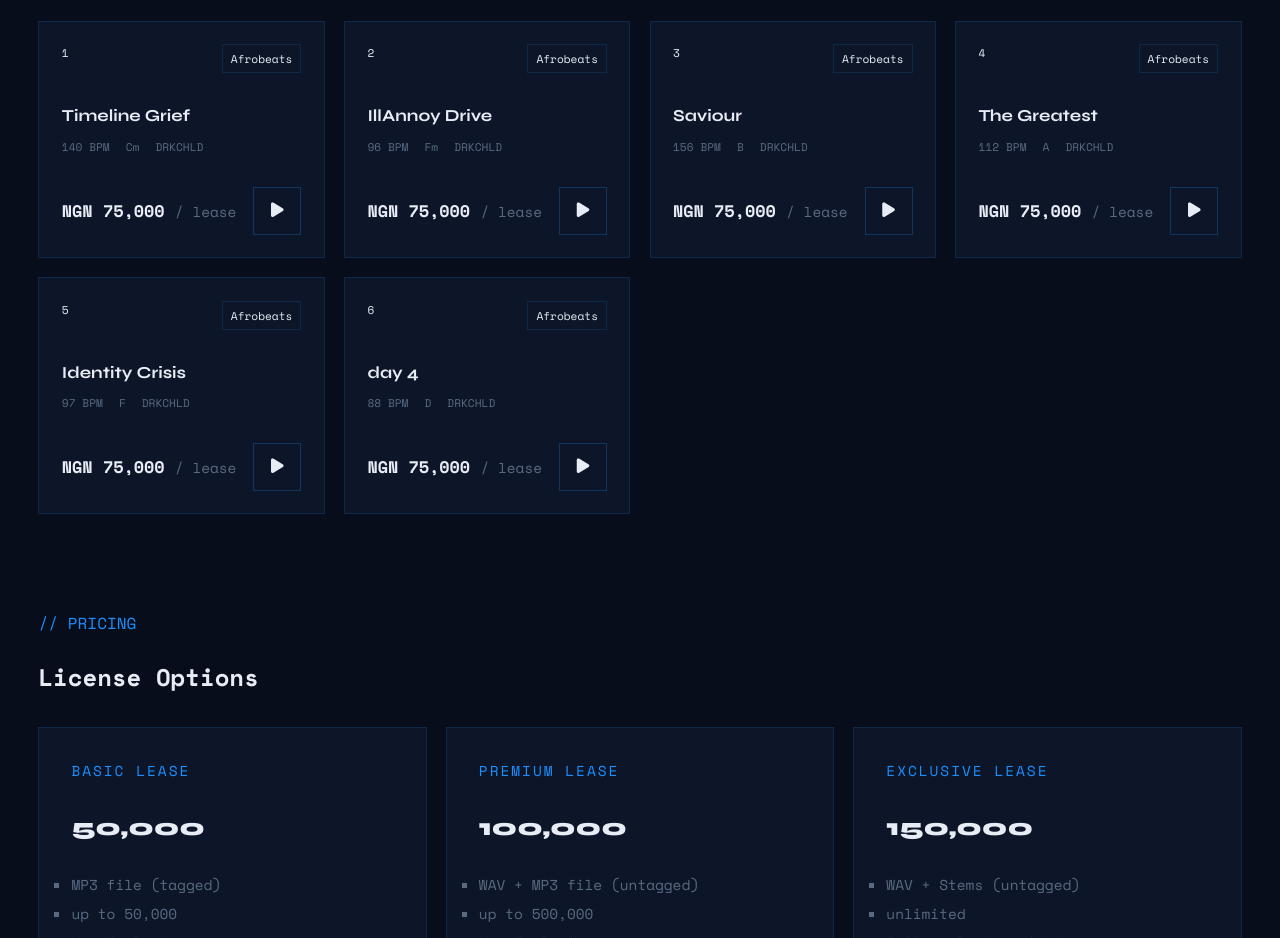
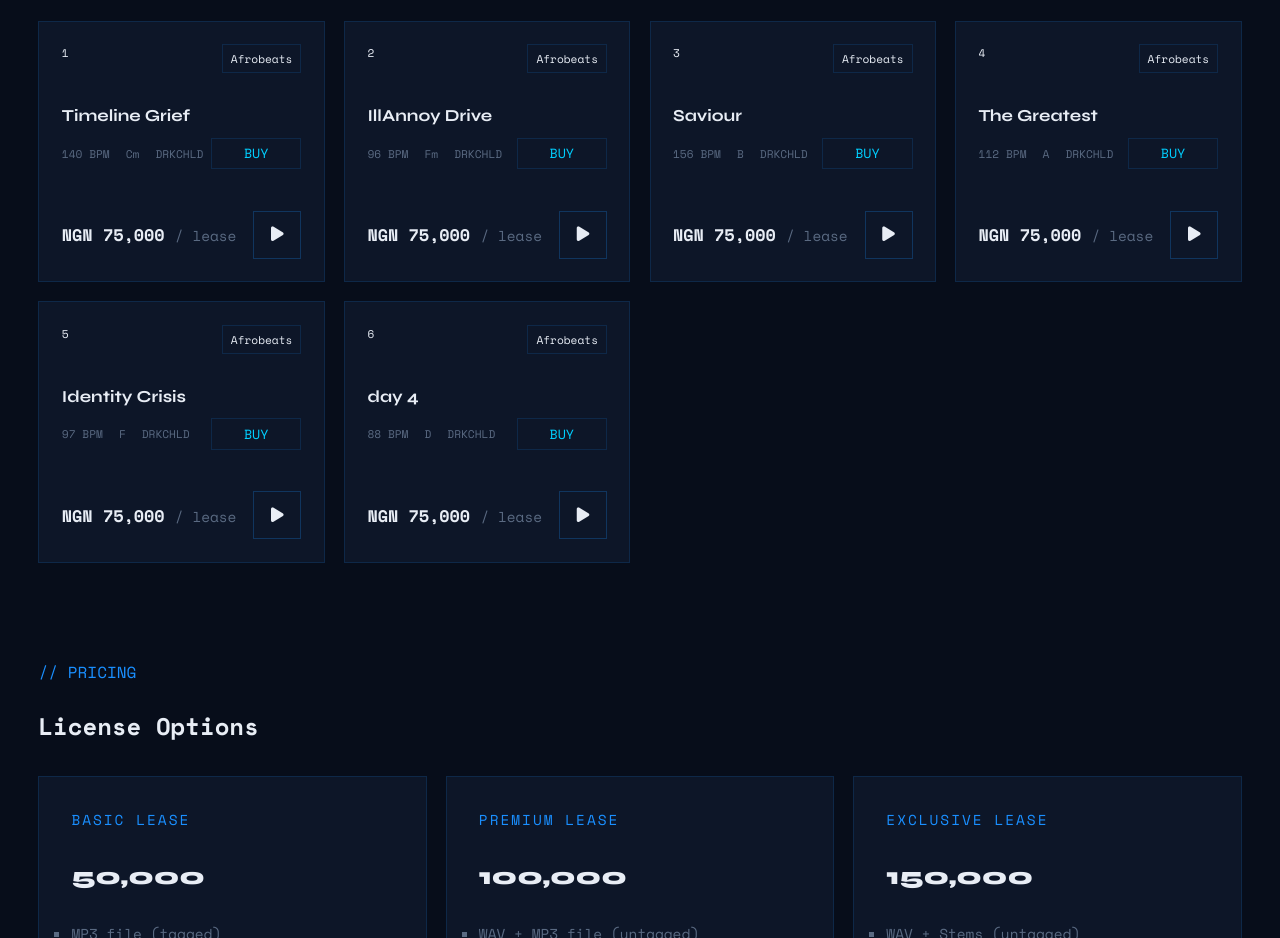
Before and after one commit to salaamii/freiyardstd, a React (Vite) app: page / in a window 1280 px wide. Shown: the part 980-1918 px from the top of the page. Built offline with nearby package versions, Linux system fonts and the light colour scheme; a web font is replaced by a local one.

Commit message:
buy button added

```diff
--- a/src/beatcard.jsx
+++ b/src/beatcard.jsx
@@ -11,9 +11,14 @@ const Beatcard = ({beat, onSelectBeat}) => {
                 <h2>{beat.name}</h2>
 
                 <div className="more-de">
-                    <p>{beat.bpm} BPM</p>
-                    <p>{beat.key}</p>
-                    <p>{beat.composer}</p>
+                    <div className="de-container">
+                         <p>{beat.bpm} BPM</p>
+                         <p>{beat.key}</p>
+                         <p>{beat.composer}</p>
+                    </div>
+
+                    <div className="buy-btn"><button>BUY</button></div>
+
                 </div>
 
             </div>
--- a/src/index.css
+++ b/src/index.css
@@ -287,8 +287,29 @@ body {
 }
 .more-de {
   display: flex;
+  align-items: center;
+ justify-content: space-between;
+ margin-bottom: 0.6rem;
+
+  color: var(--muted);
+}
+
+.de-container {
+  display: flex;
   gap: 1rem;
-  color: var(--muted);
+}
+
+.buy-btn button {
+  padding: 0.3rem 2rem;
+  cursor: pointer;
+  background: transparent;
+  color: var(--accent2);
+  border: 1px solid var(--border);
+  transition: border 0.2s ease;
+}
+
+.buy-btn button:hover {
+  border: 1px solid var(--accent2);
 }
 
 .price-play {
```
